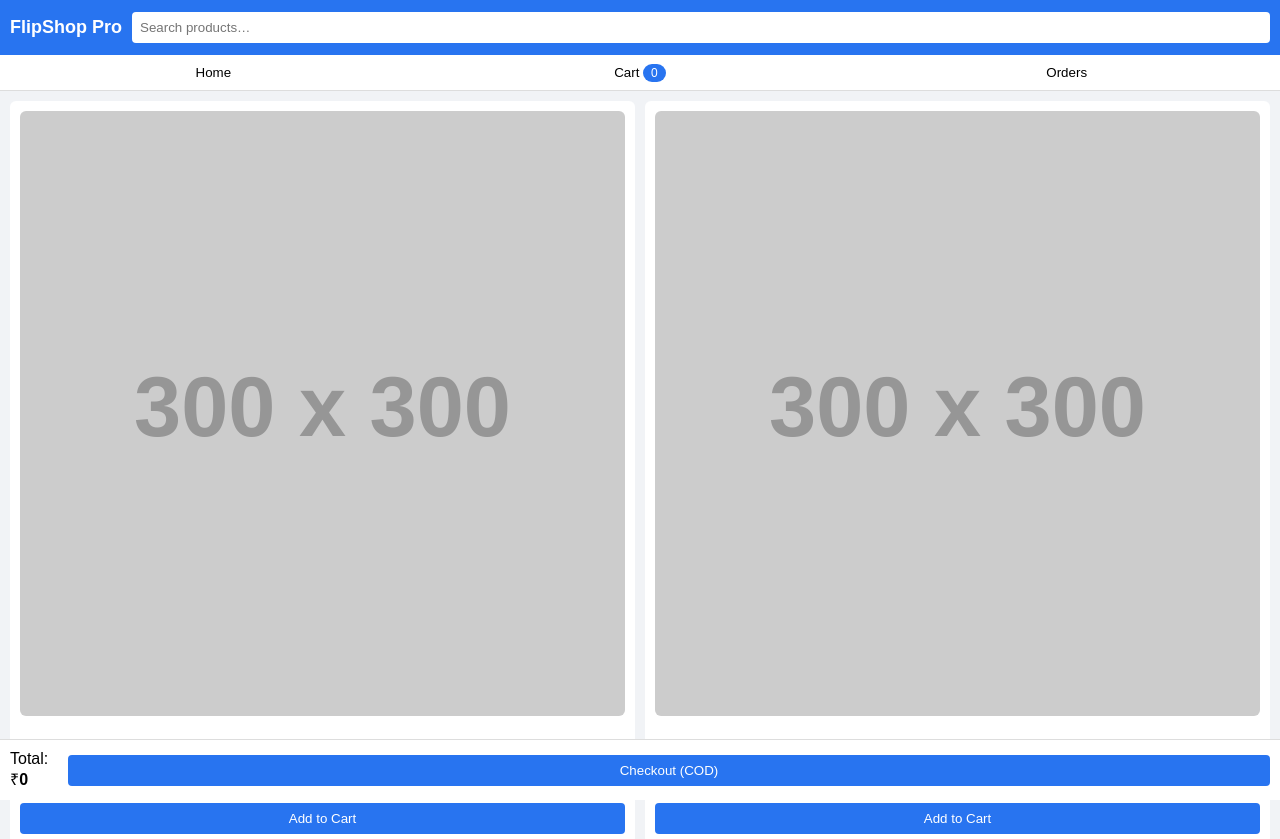
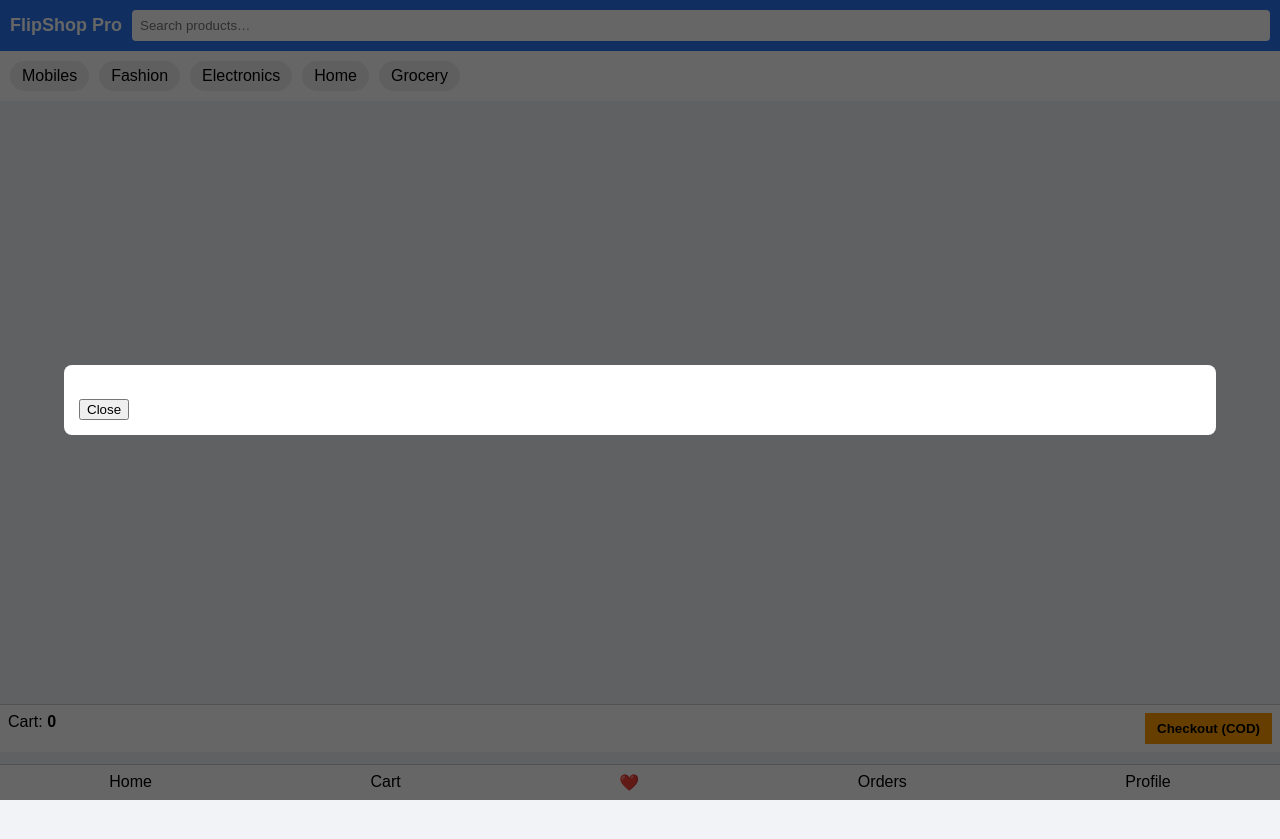
Before and after one commit to sagarsingh14323-lgtm/flipshop, a plain HTML site: page index.html in a window 1280 px wide. Shown: the top 839 px of the page. After the commit the page ends 800 px from the top, so only its background shows below. Drawn offline with Linux system fonts and the light colour scheme; placeholder pictures from the web are drawn by us.

Commit message:
Update index.html

```diff
--- a/index.html
+++ b/index.html
@@ -4,115 +4,268 @@
 <meta charset="UTF-8">
 <title>FlipShop Pro</title>
 <meta name="viewport" content="width=device-width, initial-scale=1.0">
+
 <style>
-:root{--blue:#2874f0;--bg:#f1f3f6}
+:root{
+  --blue:#2874f0;
+  --orange:#ff9f00;
+  --bg:#f1f3f6;
+  --card:#fff;
+  --text:#000;
+}
+.dark{
+  --bg:#121212;
+  --card:#1e1e1e;
+  --text:#fff;
+}
 *{box-sizing:border-box}
-body{margin:0;font-family:Arial,Helvetica,sans-serif;background:var(--bg)}
-header{background:var(--blue);color:#fff;padding:12px 10px;display:flex;align-items:center;gap:10px}
+body{
+  margin:0;
+  font-family:Arial;
+  background:var(--bg);
+  color:var(--text);
+}
+.hidden{display:none}
+
+/* HEADER */
+header{
+  background:var(--blue);
+  color:#fff;
+  padding:10px;
+  display:flex;
+  gap:10px;
+  align-items:center;
+}
 header h1{font-size:18px;margin:0}
-.search{flex:1}
-.search input{width:100%;padding:8px;border-radius:4px;border:none}
-.nav{display:flex;justify-content:space-around;background:#fff;border-bottom:1px solid #ddd}
-.nav button{flex:1;padding:10px;border:none;background:#fff}
-.container{padding:10px}
-.grid{display:grid;grid-template-columns:repeat(2,1fr);gap:10px}
-.card{background:#fff;border-radius:6px;padding:10px}
-.card img{width:100%;border-radius:6px}
-.price{color:#111;font-weight:bold}
-.btn{background:var(--blue);color:#fff;border:none;padding:8px;width:100%;border-radius:4px}
-.hidden{display:none}
-.footer{position:fixed;bottom:0;left:0;right:0;background:#fff;border-top:1px solid #ddd;padding:10px;display:flex;justify-content:space-between;align-items:center}
-.badge{background:var(--blue);color:#fff;border-radius:20px;padding:2px 8px;font-size:12px}
+header input{
+  flex:1;
+  padding:8px;
+  border:none;
+  border-radius:4px;
+}
+
+/* CATEGORY */
+.categories{
+  display:flex;
+  gap:10px;
+  padding:10px;
+  background:var(--card);
+  overflow-x:auto;
+}
+.categories div{
+  background:#eee;
+  padding:6px 12px;
+  border-radius:20px;
+  white-space:nowrap;
+}
+
+/* PRODUCTS */
+.products{
+  display:grid;
+  grid-template-columns:repeat(2,1fr);
+  gap:10px;
+  padding:10px;
+}
+.card{
+  background:var(--card);
+  border-radius:6px;
+  padding:8px;
+}
+.card img{
+  width:100%;
+  height:120px;
+  object-fit:contain;
+}
+.card h4{margin:5px 0;font-size:14px}
+.price{font-weight:bold}
+.btn{
+  background:var(--blue);
+  color:#fff;
+  border:none;
+  padding:6px;
+  width:100%;
+  border-radius:4px;
+  margin-top:4px;
+}
+.wish{
+  border:1px solid #ccc;
+  padding:5px;
+  width:100%;
+  margin-top:4px;
+}
+
+/* POPUP */
+.popup{
+  position:fixed;
+  inset:0;
+  background:rgba(0,0,0,0.6);
+  display:flex;
+  align-items:center;
+  justify-content:center;
+}
+.popup .box{
+  background:var(--card);
+  padding:15px;
+  width:90%;
+  border-radius:8px;
+}
+
+/* BOTTOM */
+nav{
+  position:fixed;
+  bottom:0;
+  left:0;
+  right:0;
+  background:var(--card);
+  border-top:1px solid #ccc;
+  display:flex;
+  justify-content:space-around;
+  padding:8px 0;
+}
+.cartbar{
+  position:fixed;
+  bottom:48px;
+  left:0;
+  right:0;
+  background:var(--card);
+  border-top:1px solid #ccc;
+  padding:8px;
+  display:flex;
+  justify-content:space-between;
+}
+.cartbar button{
+  background:var(--orange);
+  border:none;
+  padding:8px 12px;
+  font-weight:bold;
+}
 </style>
 </head>
 
-<body>
+<body id="body">
 
 <header>
   <h1>FlipShop Pro</h1>
-  <div class="search"><input id="q" placeholder="Search products…" oninput="render()"></div>
+  <input placeholder="Search products…" oninput="render()">
 </header>
 
-<div class="nav">
-  <button onclick="show('home')">Home</button>
-  <button onclick="show('cart')">Cart <span id="cBadge" class="badge">0</span></button>
-  <button onclick="show('orders')">Orders</button>
+<div id="home">
+  <div class="categories">
+    <div>Mobiles</div><div>Fashion</div><div>Electronics</div>
+    <div>Home</div><div>Grocery</div>
+  </div>
+  <div class="products" id="products"></div>
 </div>
 
-<div id="home" class="container">
-  <div id="grid" class="grid"></div>
-</div>
-
-<div id="cart" class="container hidden">
+<div id="cart" class="hidden" style="padding:10px">
   <h3>Your Cart</h3>
+  <input placeholder="Coupon code (SAVE10)" id="coupon">
+  <button onclick="applyCoupon()">Apply</button>
   <div id="cartList"></div>
 </div>
 
-<div id="orders" class="container hidden">
-  <h3>Orders</h3>
-  <p>No orders yet.</p>
+<div id="wishlist" class="hidden" style="padding:10px">
+  <h3>Wishlist</h3>
+  <div id="wishList"></div>
 </div>
 
-<div class="footer">
-  <div>Total: ₹<b id="total">0</b></div>
-  <button class="btn" onclick="checkout()">Checkout (COD)</button>
+<div id="orders" class="hidden" style="padding:10px">
+  <h3>Orders</h3>
+  <p id="orderStatus">No orders yet</p>
+</div>
+
+<div id="profile" class="hidden" style="padding:10px">
+  <h3>Profile</h3>
+  <button onclick="toggleDark()">🌙 Dark Mode</button>
+</div>
+
+<div class="cartbar">
+  <div>Cart: <b id="count">0</b></div>
+  <button onclick="checkout()">Checkout (COD)</button>
+</div>
+
+<nav>
+  <div onclick="show('home')">Home</div>
+  <div onclick="show('cart')">Cart</div>
+  <div onclick="show('wishlist')">❤️</div>
+  <div onclick="show('orders')">Orders</div>
+  <div onclick="show('profile')">Profile</div>
+</nav>
+
+<div id="popup" class="popup hidden">
+  <div class="box">
+    <h3 id="pName"></h3>
+    <p id="pPrice"></p>
+    <button onclick="closePop()">Close</button>
+  </div>
 </div>
 
 <script>
 const products=[
- {id:1,name:'Smartphone',price:9999,img:'https://via.placeholder.com/300'},
- {id:2,name:'Headphones',price:1999,img:'https://via.placeholder.com/300'},
- {id:3,name:'Shoes',price:2499,img:'https://via.placeholder.com/300'},
- {id:4,name:'Backpack',price:1499,img:'https://via.placeholder.com/300'}
+ {n:"Smartphone",p:9999,img:"https://via.placeholder.com/300"},
+ {n:"Headphones",p:1999,img:"https://via.placeholder.com/300"},
+ {n:"Shoes",p:2499,img:"https://via.placeholder.com/300"},
+ {n:"Backpack",p:1499,img:"https://via.placeholder.com/300"}
 ];
-let cart=[];
+let cart=[],wish=[],discount=0;
 
 function show(id){
- ['home','cart','orders'].forEach(x=>document.getElementById(x).classList.add('hidden'));
- document.getElementById(id).classList.remove('hidden');
- renderCart();
+ ["home","cart","wishlist","orders","profile"].forEach(x=>{
+  document.getElementById(x).classList.add("hidden");
+ });
+ document.getElementById(id).classList.remove("hidden");
+ renderCart();renderWish();
 }
 
 function render(){
- const q=document.getElementById('q').value.toLowerCase();
- const g=document.getElementById('grid'); g.innerHTML='';
- products.filter(p=>p.name.toLowerCase().includes(q)).forEach(p=>{
-  const d=document.createElement('div'); d.className='card';
-  d.innerHTML=`
-   <img src="${p.img}">
-   <h4>${p.name}</h4>
-   <div class="price">₹${p.price}</div>
-   <button class="btn" onclick="add(${p.id})">Add to Cart</button>`;
-  g.appendChild(d);
+ productsBox.innerHTML="";
+ products.forEach(p=>{
+  productsBox.innerHTML+=`
+   <div class="card">
+    <img src="${p.img}" onclick="detail('${p.n}',${p.p})">
+    <h4>${p.n}</h4>
+    <div class="price">₹${p.p}</div>
+    <button class="btn" onclick="add('${p.n}',${p.p})">Add</button>
+    <button class="wish" onclick="addWish('${p.n}',${p.p})">❤️ Wishlist</button>
+   </div>`;
  });
 }
-function add(id){
- const p=products.find(x=>x.id===id);
- cart.push(p);
- document.getElementById('cBadge').innerText=cart.length;
- renderCart();
- alert(p.name+' added');
+
+function detail(n,p){
+ pName.innerText=n;
+ pPrice.innerText="Price: ₹"+p;
+ popup.classList.remove("hidden");
 }
+function closePop(){popup.classList.add("hidden")}
+
+function add(n,p){cart.push({n,p});count.innerText=cart.length}
+function addWish(n,p){wish.push({n,p});alert("Added to wishlist")}
 function renderCart(){
- const cl=document.getElementById('cartList'); cl.innerHTML='';
- let t=0;
- cart.forEach((p,i)=>{
-  t+=p.price;
-  const r=document.createElement('div');
-  r.innerHTML=`${p.name} - ₹${p.price} <button onclick="remove(${i})">Remove</button>`;
-  cl.appendChild(r);
+ cartList.innerHTML="";
+ let total=0;
+ cart.forEach((c,i)=>{
+  total+=c.p;
+  cartList.innerHTML+=`${c.n} ₹${c.p}<br>`;
  });
- document.getElementById('total').innerText=t;
+ if(discount) total-=discount;
+ cartList.innerHTML+=`<b>Total: ₹${total}</b>`;
 }
-function remove(i){
- cart.splice(i,1);
- document.getElementById('cBadge').innerText=cart.length;
+function renderWish(){
+ wishList.innerHTML="";
+ wish.forEach(w=>wishList.innerHTML+=`${w.n} ₹${w.p}<br>`);
+}
+function applyCoupon(){
+ if(coupon.value==="SAVE10"){discount=100;alert("₹100 OFF applied")}
  renderCart();
 }
 function checkout(){
- if(!cart.length){alert('Cart empty');return;}
- alert('Order placed (Cash on Delivery)');
- cart=[]; renderCart(); document.getElementById('cBadge').innerText=0;
+ if(!cart.length){alert("Cart empty");return;}
+ orderStatus.innerText="Order placed • Preparing • Shipped • Delivered";
+ cart=[];discount=0;count.innerText=0;
+ show("orders");
+}
+function toggleDark(){
+ body.classList.toggle("dark");
 }
 render();
 </script>
```
